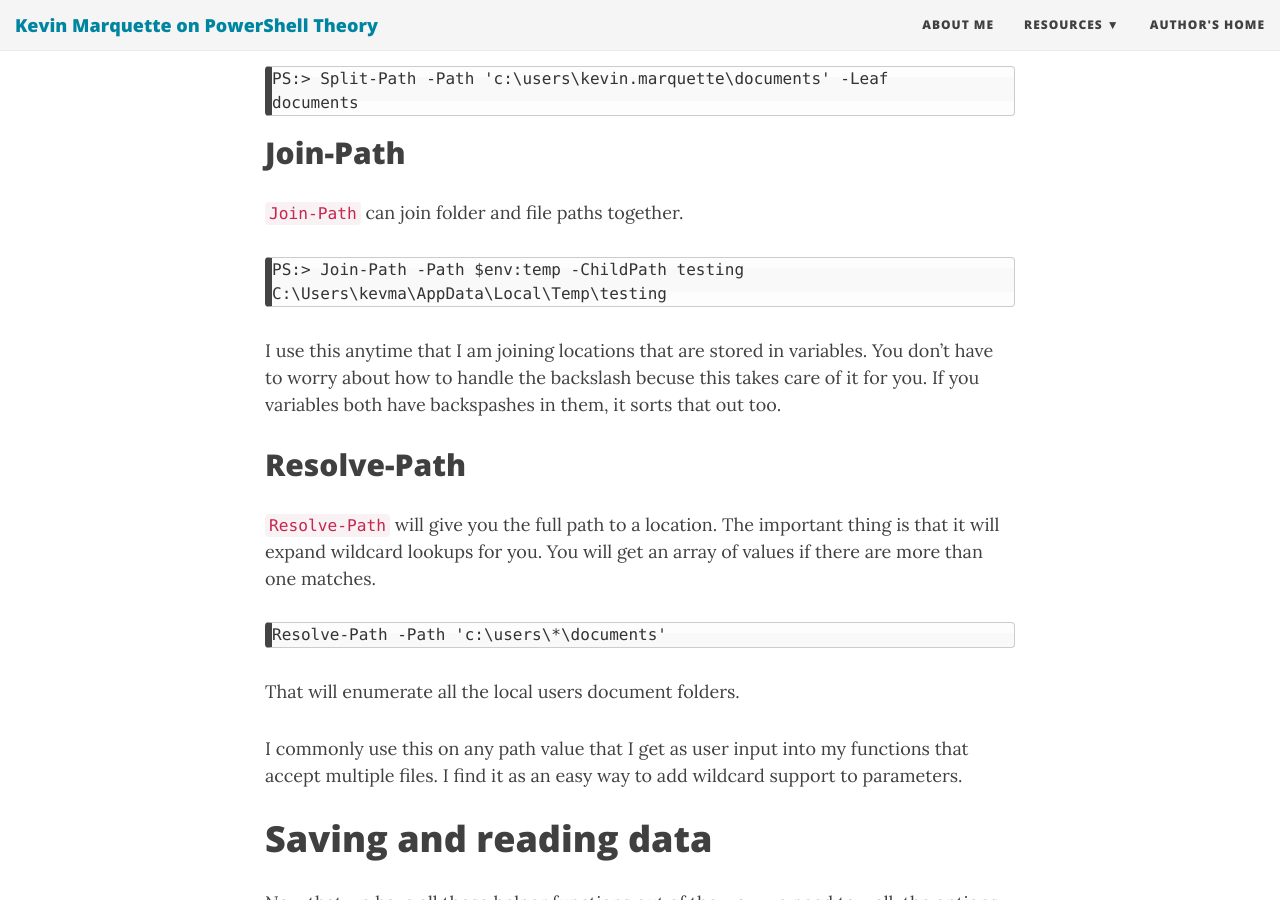
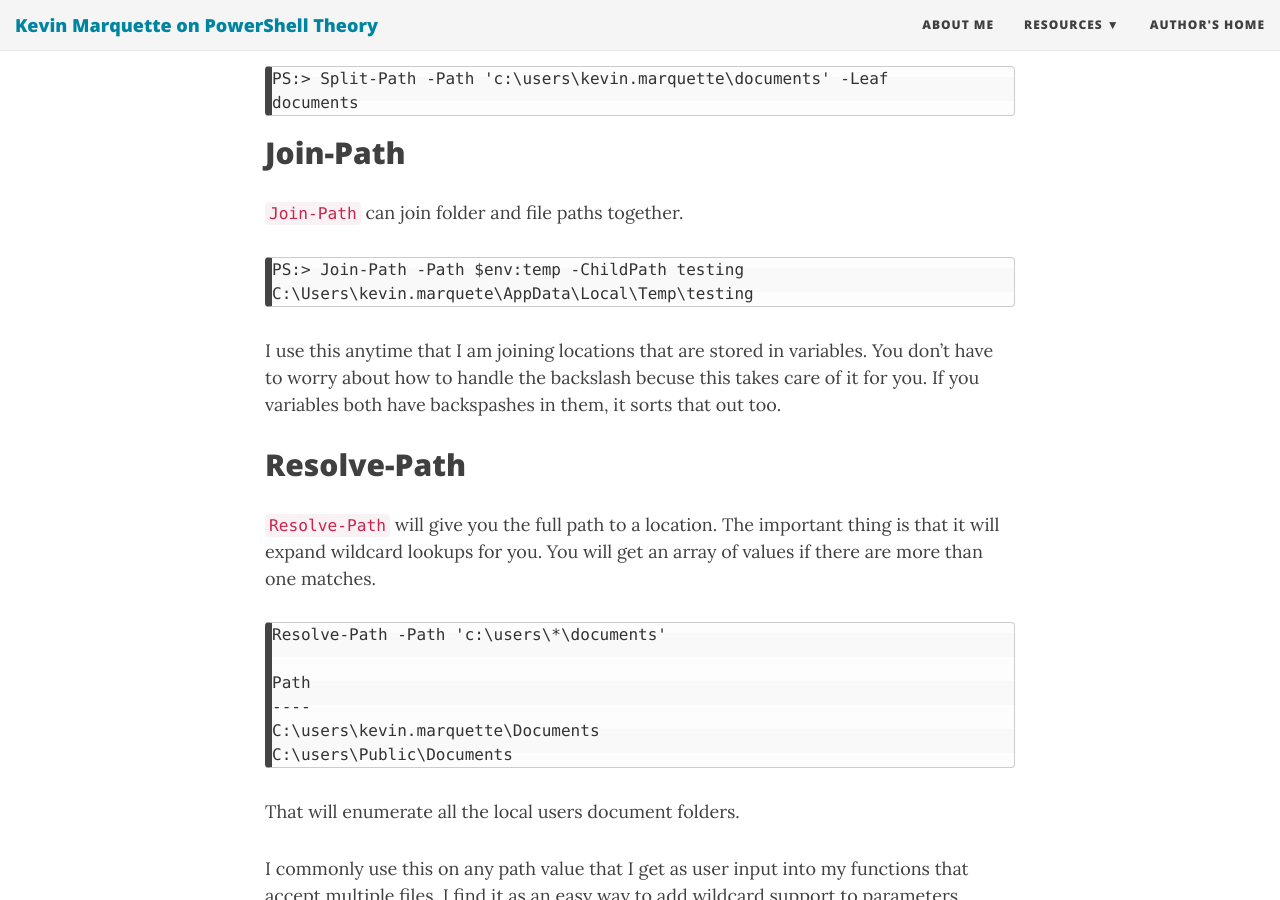
Before and after one commit to KevinMarquette/kevinmarquette.github.io, a Jekyll site: the page built from _posts/2017-03-18-Powershell-reading-and-saving-data-to-files.md, in a window 1280 px wide and 900 px high, scrolled down 1579 px. Built offline with Jekyll 4.4.1, drawn with Linux system fonts in a browser that asks for light colours; nearby versions of some CDN libraries.

Commit message:
Script examples

```diff
--- a/_posts/2017-03-18-Powershell-reading-and-saving-data-to-files.md
+++ b/_posts/2017-03-18-Powershell-reading-and-saving-data-to-files.md
@@ -42,7 +42,7 @@ If you need the file or folder at the end of the path, you can use the `-Leaf` a
 `Join-Path` can join folder and file paths together.
 
     PS:> Join-Path -Path $env:temp -ChildPath testing
-    C:\Users\kevma\AppData\Local\Temp\testing
+    C:\Users\kevin.marquete\AppData\Local\Temp\testing
 
 I use this anytime that I am joining locations that are stored in variables. You don't have to worry about how to handle the backslash becuse this takes care of it for you. If you variables both have backspashes in them, it sorts that out too.
 
@@ -51,6 +51,12 @@ I use this anytime that I am joining locations that are stored in variables. You
 `Resolve-Path` will give you the full path to a location. The important thing is that it will expand wildcard lookups for you. You will get an array of values if there are more than one matches.
 
     Resolve-Path -Path 'c:\users\*\documents'
+
+    Path
+    ----
+    C:\users\kevin.marquette\Documents
+    C:\users\Public\Documents
+
 
 That will enumerate all the local users document folders.
 
```
